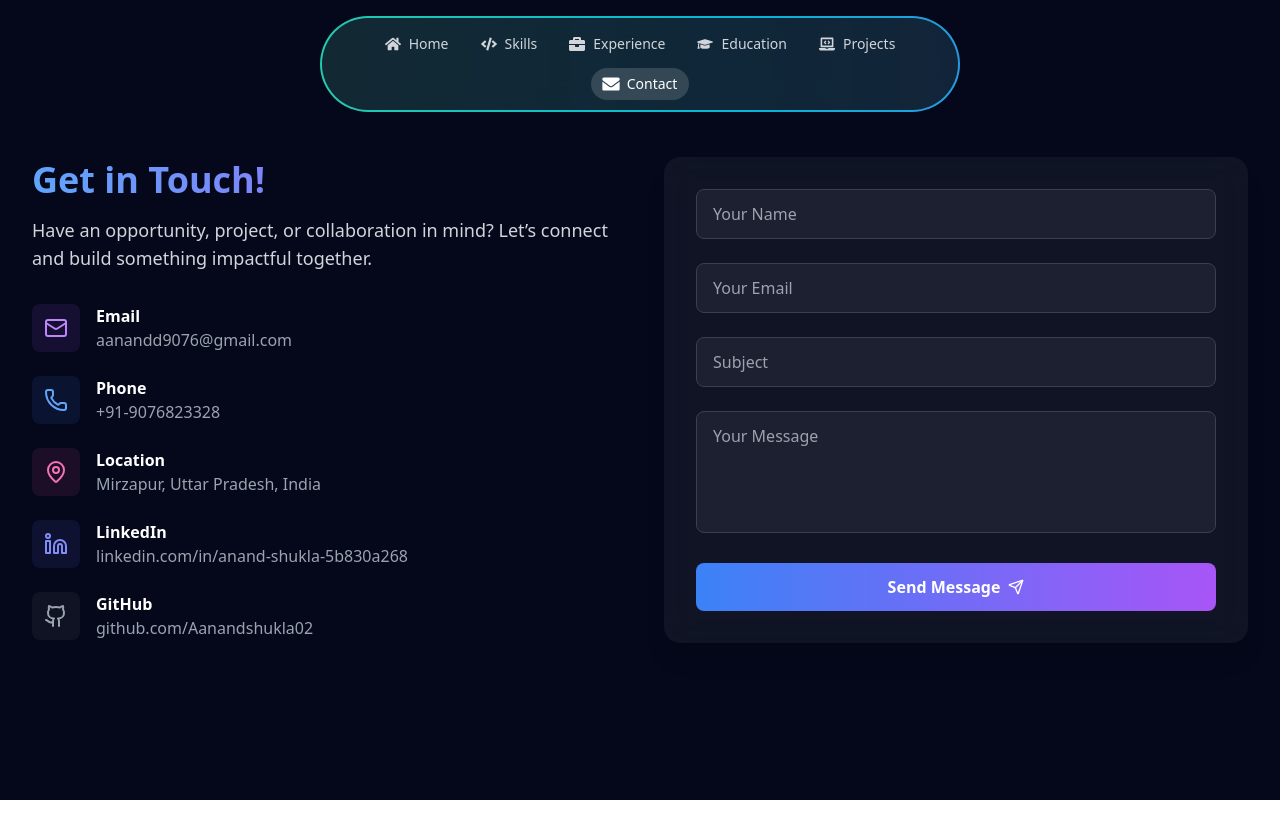
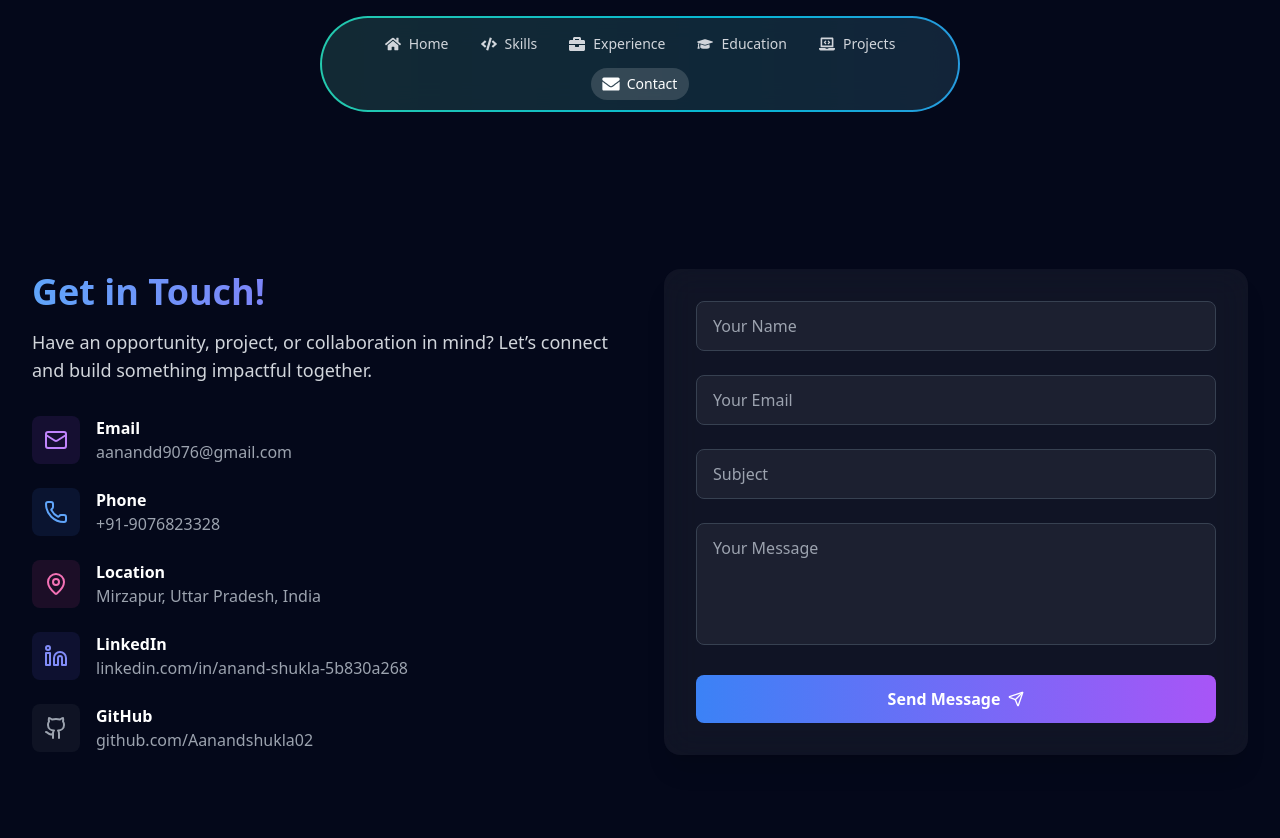
Before and after one commit to Aanandshukla02/My-PortFolio, a React (Vite) app: page /contact in a window 1280 px wide. Shown: the top 838 px of the page. Before the commit the page ends 800 px from the top, so only its background shows below. Built offline with nearby package versions, Linux system fonts and the light colour scheme.

Commit message:
update header

```diff
--- a/src/pages/Contact/Contact.jsx
+++ b/src/pages/Contact/Contact.jsx
@@ -1,4 +1,4 @@
-import React, { useState } from "react";
+import React, { useState, useEffect } from "react";
 import { Send, Phone, MapPin, Mail, Linkedin, Github } from "lucide-react";
 
 export default function Contact() {
@@ -52,7 +52,7 @@ export default function Contact() {
     }
 
     const form = new FormData();
-    form.append("access_key", "f94db06b-b8c1-42b1-b610-48429b0adf32"); // ✅ आपका नया Access Key
+    form.append("access_key", "f94db06b-b8c1-42b1-b610-48429b0adf32");
     form.append("name", formData.name);
     form.append("email", formData.email);
     form.append("subject", formData.subject || "New Contact Form Submission");
@@ -85,7 +85,7 @@ export default function Contact() {
   };
 
   return (
-    <main className="pt-20 lg:pt-[0rem] bg-[#04081A] text-white min-h-screen">
+    <main className="pt-28 bg-[#04081A] text-white min-h-screen">
       <section className="hero min-h-screen flex items-center relative px-4 sm:px-6 lg:px-8">
         <div className="container mx-auto">
           <div className="grid lg:grid-cols-2 gap-12 items-center">
```
